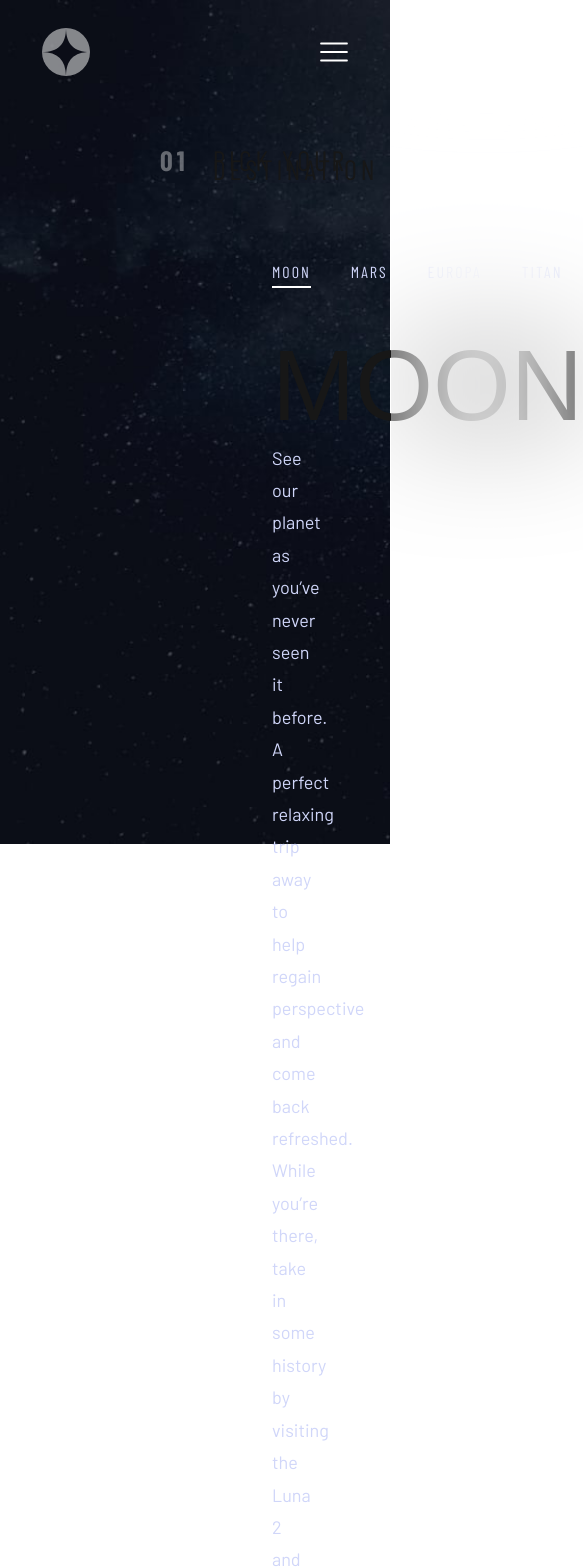
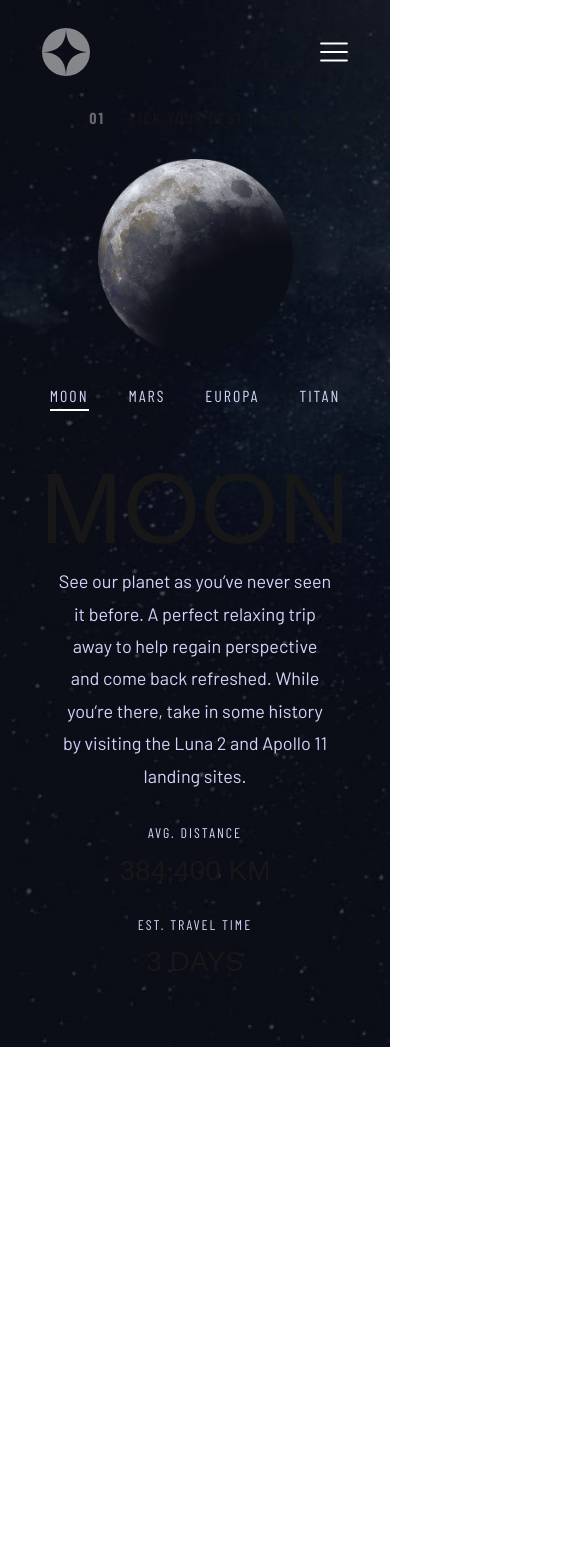
Before and after one commit to muhkyle17/birthday-reminder, a Next.js app: page /destination in a window 390 px wide. Shown: the top 1568 px of the page, 583 px wide, since content can reach past the window. After the commit the page ends 1047 px from the top, so only its background shows below. Built offline with nearby package versions, Linux system fonts and the light colour scheme; a web font is replaced by a local one.

Commit message:
Make destination page responsive

```diff
--- a/src/app/destination/page.js
+++ b/src/app/destination/page.js
@@ -53,7 +53,7 @@ const HoverMiniTab = () => {
   const tabContent = tabs.find(tab => tab.id === activeTab)
 
   return (
-    <div className='flex flex-row gap-28'>
+    <div className='flex flex-col items-center justify-center lg:flex-row gap-10 xl:gap-28 bg//-green-400'>
       {activeTab && (
         <>
           <motion.div
@@ -61,11 +61,11 @@ const HoverMiniTab = () => {
             initial={{ opacity: 0, x: -150 }}
             animate={{ opacity: 1, x: 0 }}
             transition={{ type: 'tween', duration: 1, ease: 'easeInOut' }}
-            className='w-1/2'>
+            className='w-1/2 bg//-blue-400'>
             <Image src={tabContent?.image} alt={`${tabContent.label} Image`} />
           </motion.div>
 
-          <div className='flex flex-col w-1/2'>
+          <div className='flex flex-col items-center lg:items-start w-[70%] lg:w-1/2'>
             <div className='flex flex-row gap-10 typography-preset-eight text-secondary uppercase'>
               {tabs.map(tab => (
                 <p
@@ -81,18 +81,28 @@ const HoverMiniTab = () => {
 
             <h1 className='typography-preset-two uppercase mt-10'>{tabContent.label}</h1>
 
-            <p className='typography-preset-nine text-secondary'>{tabContent.description}</p>
+            <p className='typography-preset-nine text-secondary w-full text-center lg:text-left'>
+              {tabContent.description}
+            </p>
 
             <div className='mt-10 bg-[#ffffff8a] h-[0.5px]' />
 
-            <div className='mt-12 uppercase flex flex-row gap-20'>
+            <div className='lg:mt-12 uppercase flex flex-col md:flex-row gap-12 md:gap-20'>
               <div className='flex flex-col gap-8'>
-                <p className='typography-preset-seven text-secondary'>Avg. Distance</p>
-                <p className='typography-preset-six'>{tabContent.avgDistance} km</p>
+                <p className='text-center md:text-left typography-preset-seven text-secondary'>
+                  Avg. Distance
+                </p>
+                <p className='text-center md:text-left typography-preset-six'>
+                  {tabContent.avgDistance} km
+                </p>
               </div>
               <div className='flex flex-col gap-8'>
-                <p className='typography-preset-seven text-secondary'>Est. Travel Time</p>
-                <p className='typography-preset-six'>{tabContent.estTravelTime} days</p>
+                <p className='text-center md:text-left typography-preset-seven text-secondary'>
+                  Est. Travel Time
+                </p>
+                <p className='text-center md:text-left typography-preset-six'>
+                  {tabContent.estTravelTime} days
+                </p>
               </div>
             </div>
           </div>
@@ -104,12 +114,12 @@ const HoverMiniTab = () => {
 
 const Destination = () => {
   return (
-    <div className='bg-[url("/destination/background-destination-mobile.jpg")] sm:bg-[url("/destination/background-destination-tablet.jpg")] lg:bg-[url("/destination/background-destination-desktop.jpg")] bg-cover bg-no-repeat w-screen h-screen min-h-screen'>
+    <div className='bg-[url("/destination/background-destination-mobile.jpg")] sm:bg-[url("/destination/background-destination-tablet.jpg")] lg:bg-[url("/destination/background-destination-desktop.jpg")] bg-cover bg-no-repeat w-screen h-fit min-h-screen'>
       <div className='flex flex-col items-start pt-0 lg:pt-10 w-screen lg:h-screen'>
         <Navbar />
 
-        <div className='container mx-auto px-40 mt-20 flex flex-col gap-24'>
-          <p className='uppercase typography-preset-five flex flex-row gap-6'>
+        <div className='container mx-auto pb-20 lg:px-20 xl:px-40 mt-10 lg:mt-20 flex flex-col items-center gap-10 lg:gap-24'>
+          <p className='uppercase typography-preset-eight sm:typography-preset-five flex flex-row gap-6 lg:self-start'>
             <span className='font-bold text-[#ffffff5f]'>01</span>
             Pick your destination
           </p>
```
